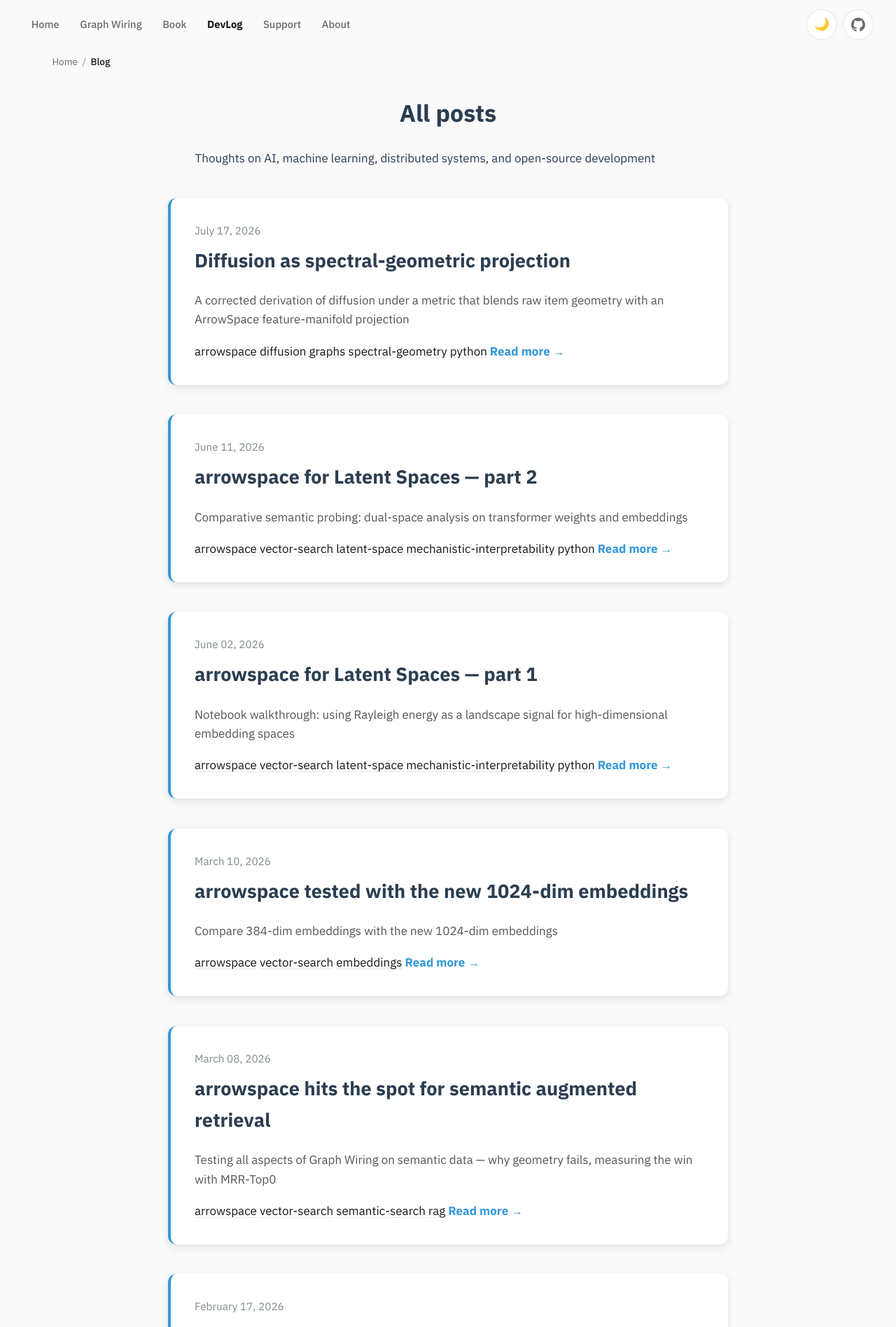
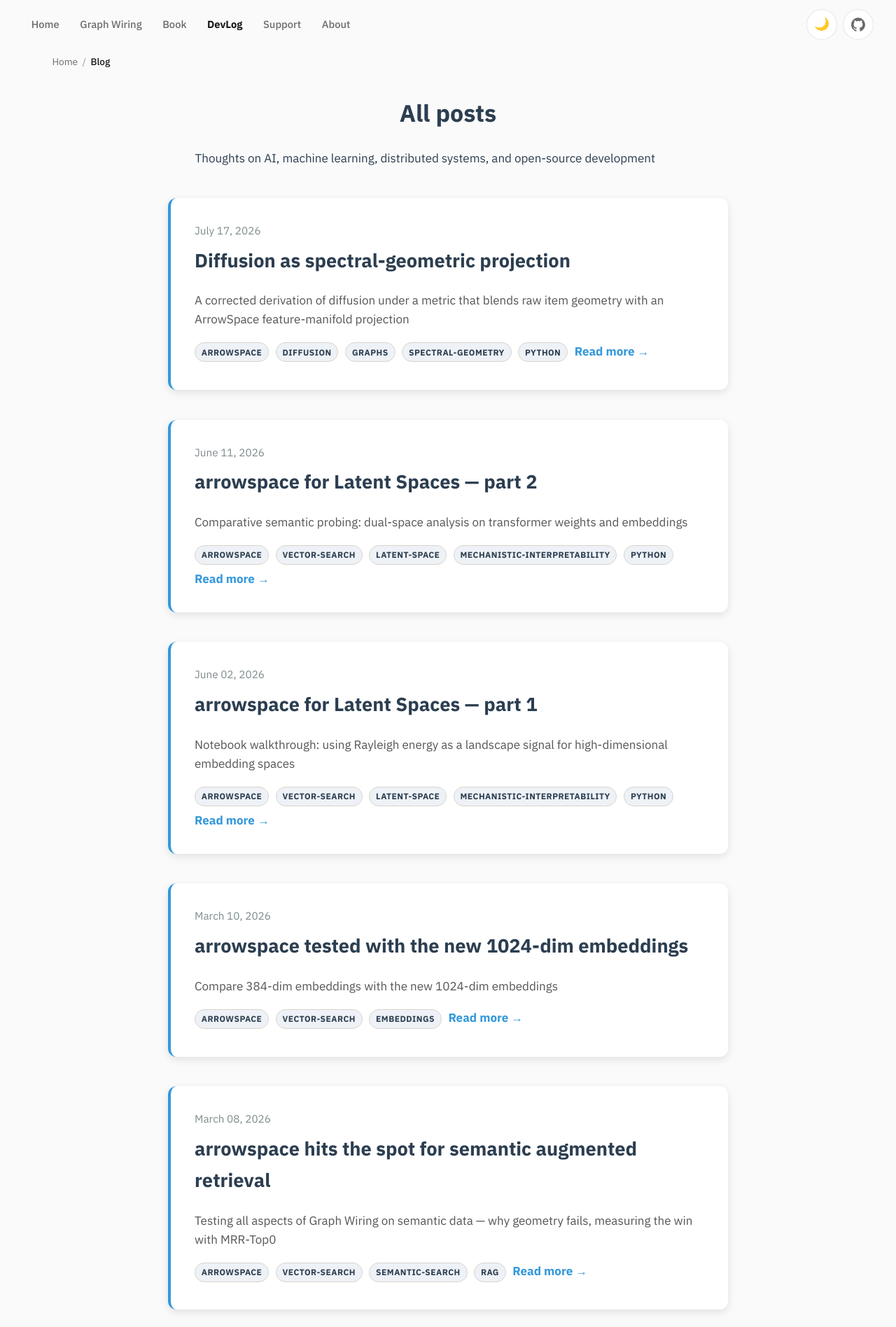
Before and after one commit to Mec-iS/staticwebpage, a Jekyll site: the page built from blog.md, in a window 1280 px wide. Shown: the top 1896 px of the page at 70% size. Built offline with Jekyll 4.4.1, drawn with Linux system fonts in a browser that asks for light colours.

Commit message:
fix(layout): readable blog-tag styles on white background
The /blog cards render categories as .blog-tag links, but no style rule
existed so they inherited a faint color. Add explicit dark text on a
light pill background so tags are legible on the white card surface.

```diff
--- a/_layouts/default.html
+++ b/_layouts/default.html
@@ -40,6 +40,27 @@
   </script>
 
   <link rel="stylesheet" href="{{ '/assets/css/main.css' | relative_url }}">
+
+  <style>
+  .blog-tag {
+    display: inline-block;
+    font-size: 0.75rem;
+    font-weight: 600;
+    text-transform: uppercase;
+    letter-spacing: 0.04em;
+    padding: 0.2rem 0.55rem;
+    margin: 0 0.35rem 0.35rem 0;
+    border-radius: 9999px;
+    background: #eef2f7;
+    color: #2c3e50;
+    text-decoration: none;
+    border: 1px solid #d8d4ca;
+  }
+  .blog-tag:hover {
+    background: #e4ebf3;
+    color: #2c3e50;
+  }
+  </style>
 </head>
 <body>
   <a href="#main-content" class="skip-link">Skip to main content</a>
```
